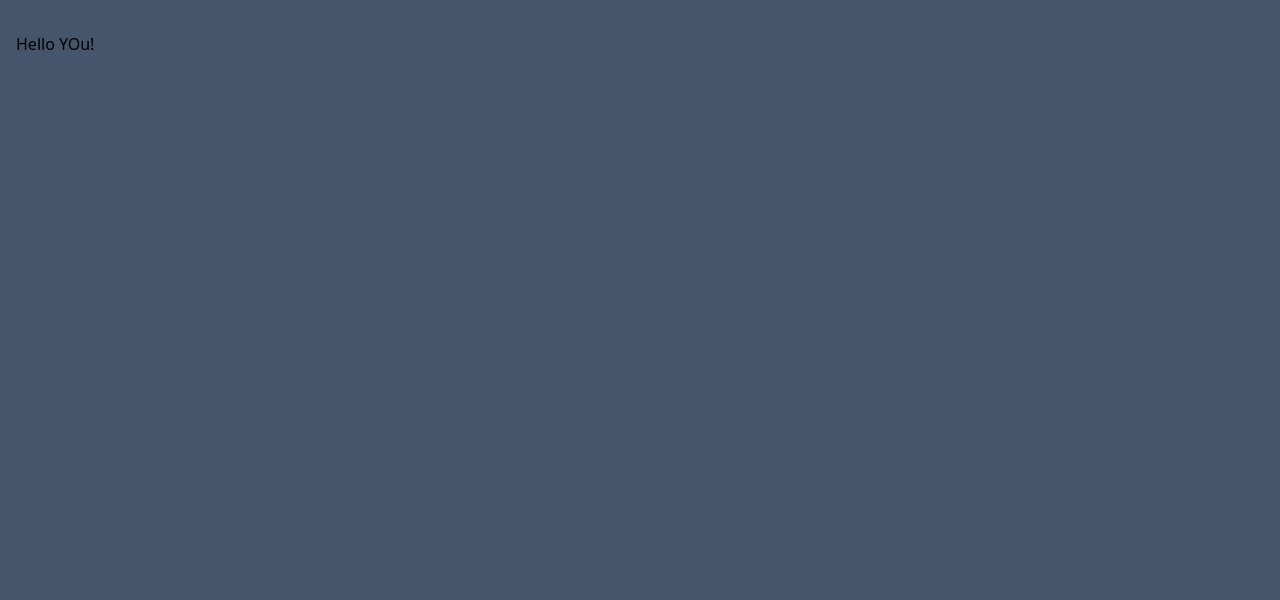
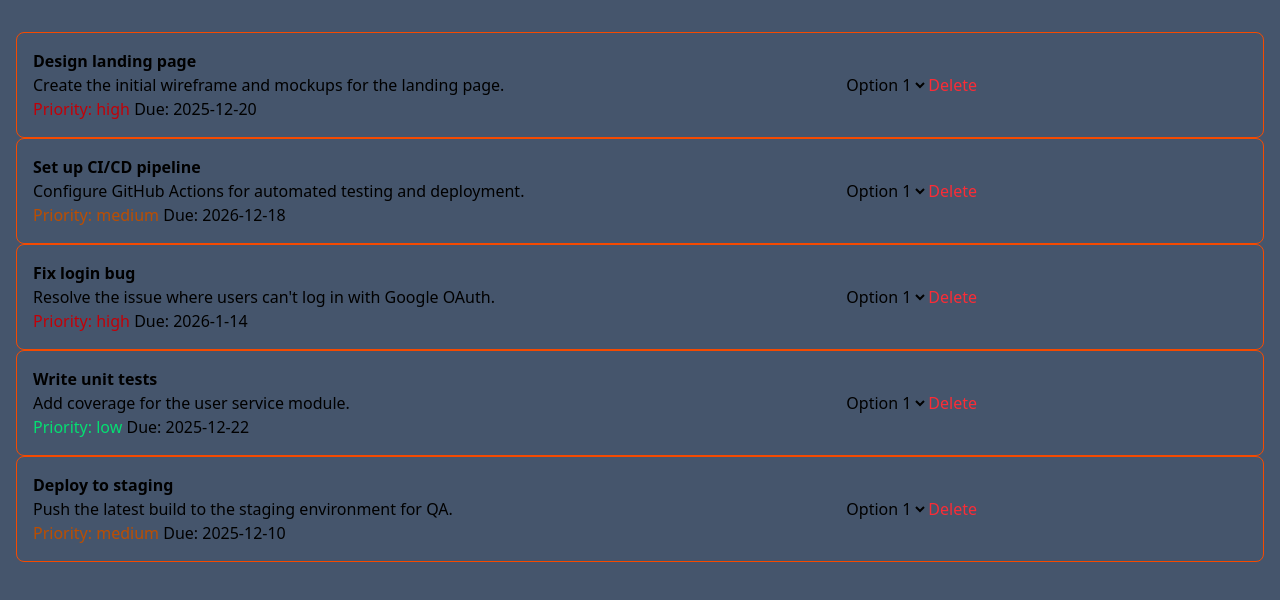
Before and after one commit to Abel-Per-Scholas-Work/task-manager, a React (Vite) app: page / in a window 1280 px wide. Shown: the top 600 px of the page. Built offline with nearby package versions, Linux system fonts and the light colour scheme.

Commit message:
feat: displaying the task list

```diff
--- a/src/components/TaskList/TaskList.tsx
+++ b/src/components/TaskList/TaskList.tsx
@@ -1,9 +1,23 @@
 import type { TaskListProps } from "../../types";
+import TaskItem from "../TaskItem/TaskItem";
 
 export default function TaskList({
-	task,
+	tasks,
 	onStatusChange,
 	onDelete,
 }: TaskListProps) {
-	return <h1>Hello YOu!</h1>;
+	return (
+		<>
+			{tasks.map((item) => {
+				return (
+					<TaskItem
+						key={item.id}
+						task={item}
+						onStatusChange={onStatusChange}
+						onDelete={onDelete}
+					/>
+				);
+			})}
+		</>
+	);
 }
```
